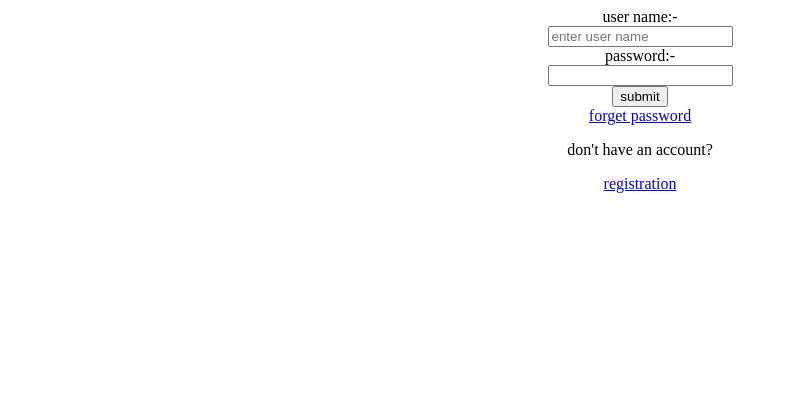
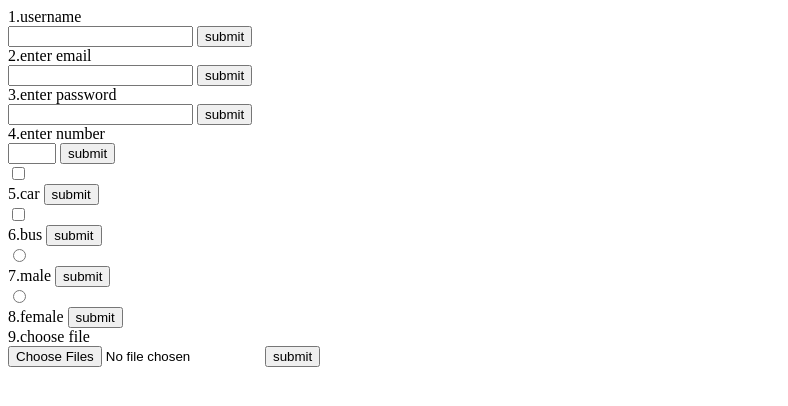
Before and after one commit to sravya2219/8-04-25, a plain HTML site: page index.html in a window 1280 px wide. Shown: the whole page, without its empty margins (0-788 px from the left). Drawn offline with Linux system fonts and the light colour scheme.

Commit message:
Add files via upload

```diff
--- a/index.html
+++ b/index.html
@@ -6,15 +6,37 @@
     <title>Document</title>
 </head>
 <body>
-    <center><form method="get" action="./index1.html">
-        <label for="user">user name:-</label><br>
-        <input type="text" placeholder="enter user name" id="user" name="user" required><br>
-        <label for="password">password:-</label><br>
-        <input type="number" id="password" name="password" required><br>
-        <input type="submit" value="submit"> <br>
-        <a href="./index2.html">forget password</a> <br>
-        <p> don't have an account?</p>
-        <a href="./index3.html">registration</a>
-    </form></center>
+    <form action="./welcome.html">
+    <label for="user">1.username</label><br>
+    <input type="text" id="user" name="user">
+    <button type="text">submit</button><br>
+    <label for="email">2.enter email</label><br>
+    <input type="email" id="email" nmae="email">
+    <button type="text">submit</button><br>
+    <label for="password">3.enter password</label><br>
+    <input type="password" id="password" name="password">
+    <button type="text">submit</button><br>
+    <label for="number">4.enter number</label><br>
+    <input type="number" id="number" name="number" min="4" max="6">
+    <button type="text">submit</button><br>
+    <input type="checkbox" id="check" name="check"><br>
+    <label for="check">5.car</label>
+    <button type="text">submit</button><br>
+    <input type="checkbox" id="check" name="check"><br>
+    <label for="check">6.bus</label>
+    <button type="text">submit</button><br>
+    <input type="radio" id="radio" name="gender"><br>
+    <label for="radio">7.male</label>
+    <button type="text">submit</button><br>
+    <input type="radio" id="radio" name="gender"><br>
+    <label for="radio">8.female</label>
+    <button type="text">submit</button><br>
+    <label for="file">9.choose file</label><br>
+    <input type="file" id="file" name="file" multiple>
+    <button type="text">submit</button>
+
+
+
+
 </body>
 </html>
```
